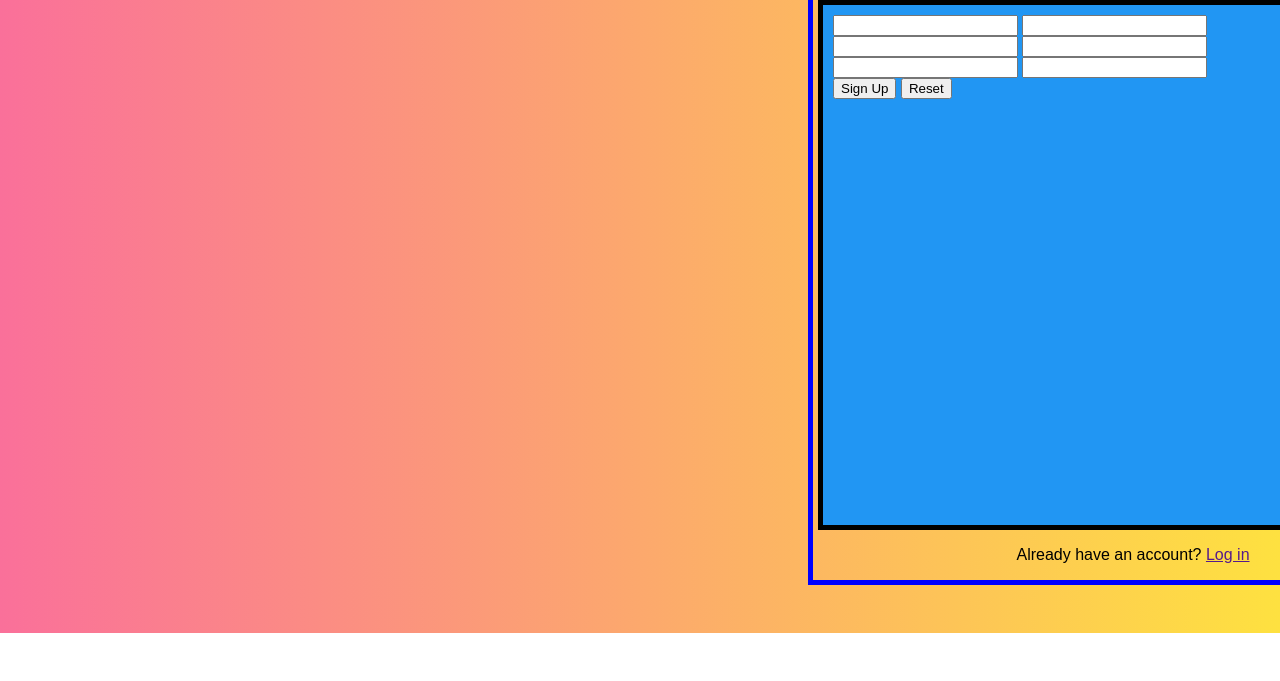
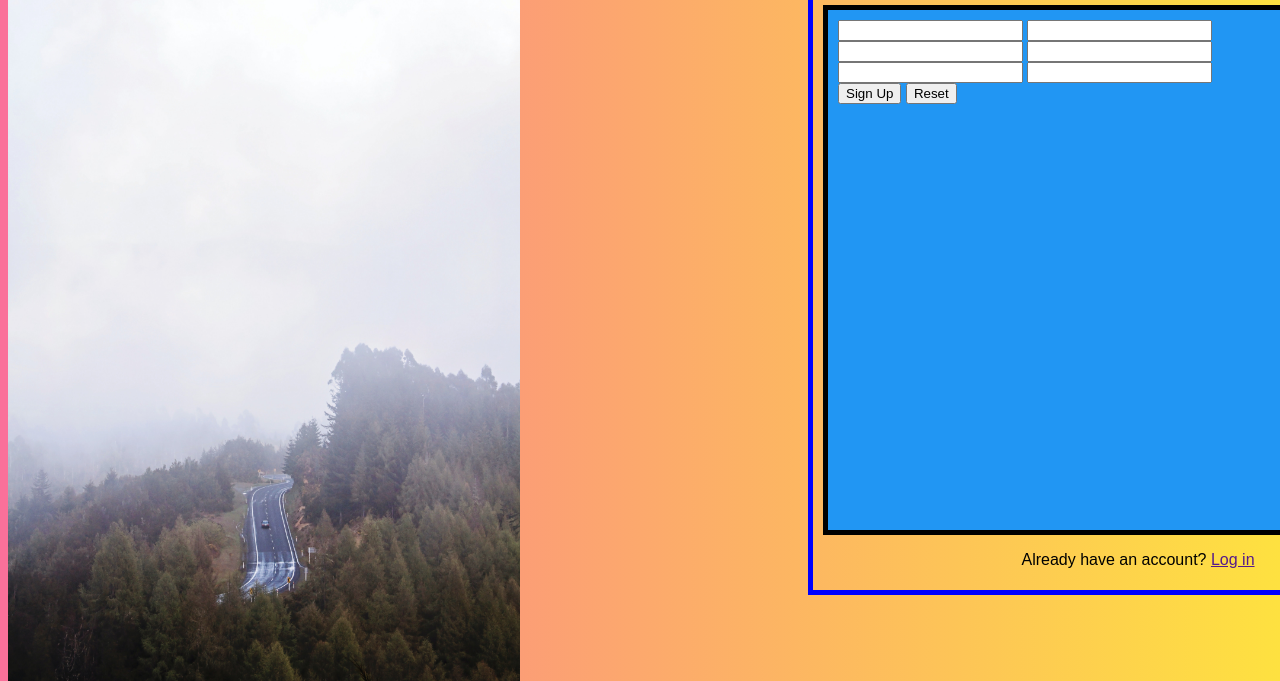
Before and after one commit to SylasB/Sign-Up-Form, a plain HTML site: page index.html in a window 1280 px wide. Shown: the part 167-848 px from the top of the page. Before the commit the page ends 800 px from the top, so only its background shows below. Drawn offline with Linux system fonts and the light colour scheme.

Commit message:
Added the image to the page.

```diff
--- a/index.html
+++ b/index.html
@@ -9,6 +9,9 @@
     <title>Sign Up Now!</title>
 </head>
 <body>
+    <div class="photo">
+        <img class="image" src="./images/foggyRoad.jpg" alt="A photo of a foggy mountain road." height="840px" width="800px" max-height="840px" max-width="600px">
+    </div>
     <div class="contrast">
         <div class="headText">
             <p>
--- a/styles.css
+++ b/styles.css
@@ -6,9 +6,14 @@ body {
   background-image: linear-gradient(to right, #fa709a 0%, #fee140 100%);
 }
 
+.image {
+  position: absolute;
+  width: 40%;
+}
+
 .contrast {
   border: 5px solid blue;
-
+  padding: 5px;
   margin-left: 800px;
   width: 640px;
 }
```
Also changed, not shown: images/foggyRoad.jpg (added).
